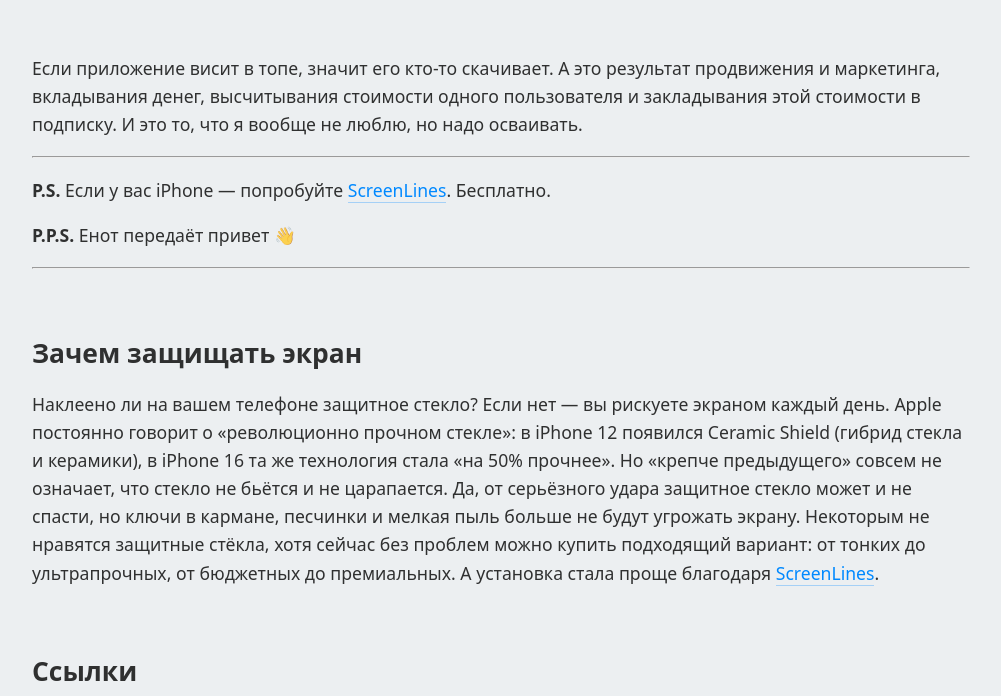
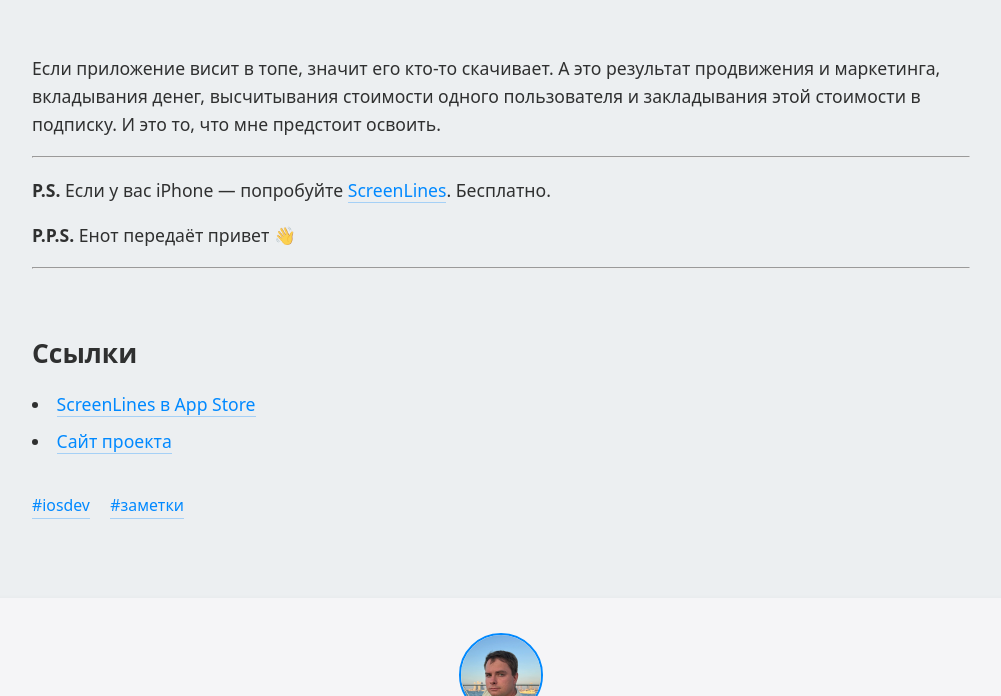
Before and after one commit to artembolotov/artembolotov.github.io, a Jekyll site: the page built from blog/_posts/2025-08-10-screenlines.md, in a window 1280 px wide and 900 px high, scrolled down 8500 px, cut to the strip 204-900 px from the top of the window. Shown: the whole strip, without its empty margins (139-1140 px from the left). Built offline with Jekyll 4.4.1, drawn with Linux system fonts in a browser that asks for light colours.

Commit message:
Update 2025-08-10-screenlines.md

```diff
--- a/blog/_posts/2025-08-10-screenlines.md
+++ b/blog/_posts/2025-08-10-screenlines.md
@@ -171,7 +171,7 @@ marketing_4.png
 {% endcapture %}
 {% include gallery.html images=gallery_marketing %}
 
-Если приложение висит в топе, значит его кто-то скачивает. А это результат продвижения и маркетинга, вкладывания денег, высчитывания стоимости одного пользователя и закладывания этой стоимости в подписку. И это то, что я вообще не люблю, но надо осваивать.
+Если приложение висит в топе, значит его кто-то скачивает. А это результат продвижения и маркетинга, вкладывания денег, высчитывания стоимости одного пользователя и закладывания этой стоимости в подписку. И это то, что мне предстоит освоить.
 
 ---
 
@@ -181,11 +181,6 @@ marketing_4.png
 
 ---
 
-## Зачем защищать экран
-
-Наклеено ли на вашем телефоне защитное стекло? Если нет — вы рискуете экраном каждый день. Apple постоянно говорит о «революционно прочном стекле»: в iPhone 12 появился Ceramic Shield (гибрид стекла и керамики), в iPhone 16 та же технология стала «на 50% прочнее». Но «крепче предыдущего» совсем не означает, что стекло не бьётся и не царапается.
-Да, от серьёзного удара защитное стекло может и не спасти, но ключи в кармане, песчинки и мелкая пыль больше не будут угрожать экрану. Некоторым не нравятся защитные стёкла, хотя сейчас без проблем можно купить подходящий вариант: от тонких до ультрапрочных, от бюджетных до премиальных. А установка стала проще благодаря [ScreenLines](https://screenlines.app){:target="_blank"}.
-
 ## Ссылки
 
 - [ScreenLines в App Store](https://apps.apple.com/app/id6739783494){:target="_blank"}
```
